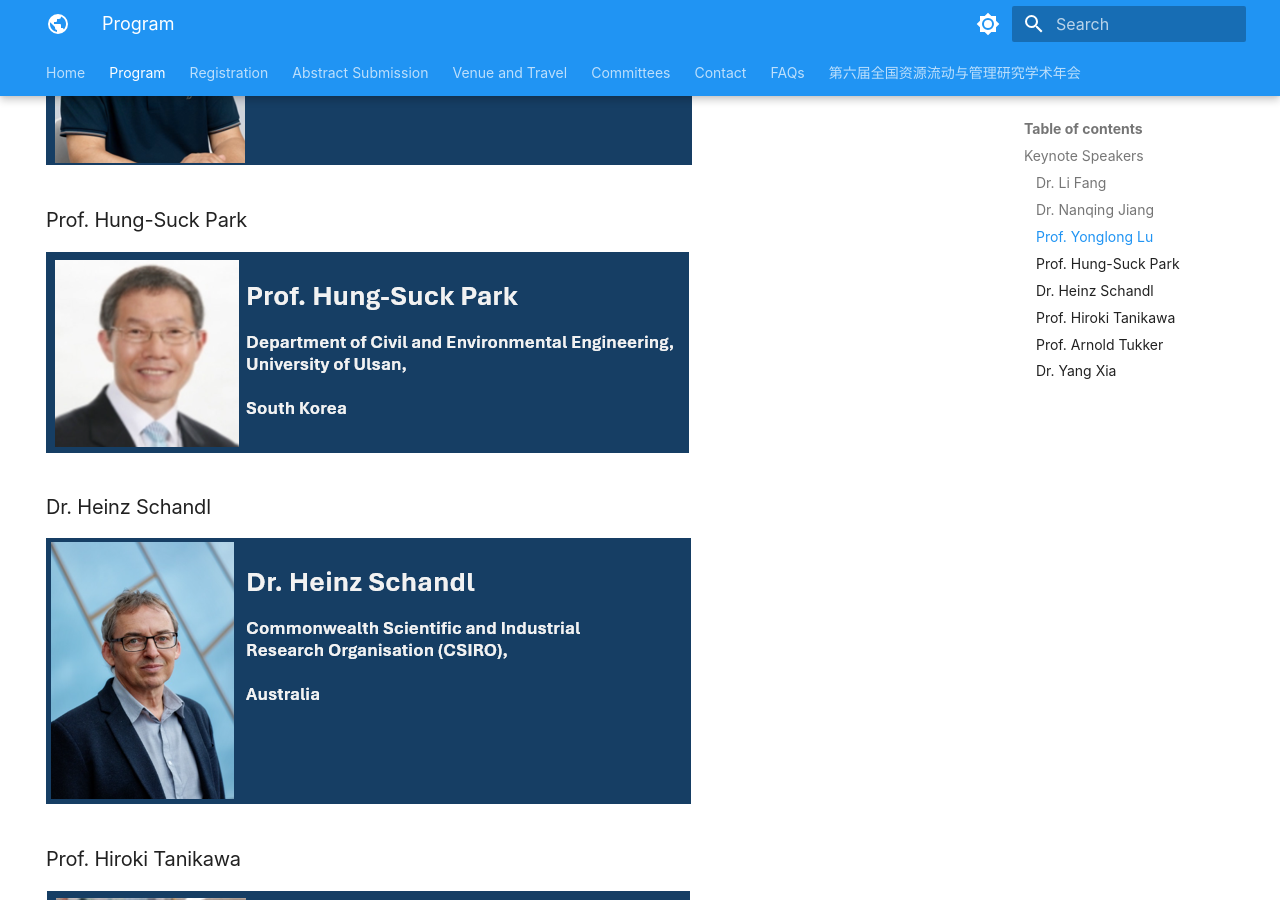
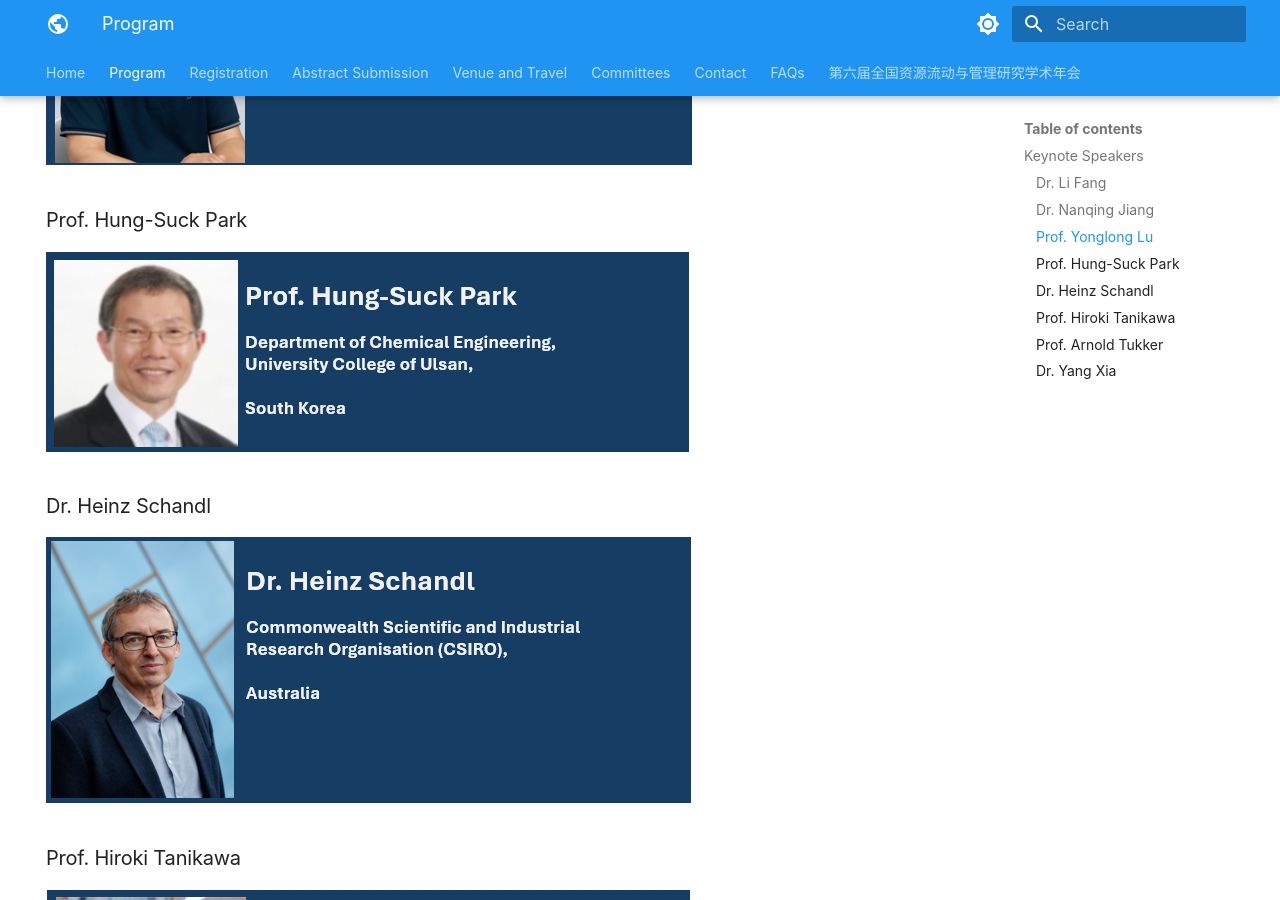
Before and after one commit to Admittedly-Goat/isiesem2024.net.github.io, an MkDocs documentation site: the page built from docs/Program/index.md, in a window 1280 px wide and 900 px high, scrolled down 2131 px. Built offline with MkDocs 1.6.1 and Material for MkDocs 9.7.7, drawn with Linux system fonts in a browser that asks for light colours.

Commit message:
update keynote speakers

```diff
--- a/docs/Program/index.md
+++ b/docs/Program/index.md
@@ -25,7 +25,7 @@ The conference program is out now! The schedule during the conference is provide
 
 ### Prof. Hung-Suck Park
 
-![1721140215641](image/index/1721140215641.png)
+![1723619607470](image/index/1723619607470.png)
 
 ### Dr. Heinz Schandl
 
```
Also changed, not shown: docs/Program/image/index/1723619607470.png (added), docs/Program/image/index/1723619608776.png (added).
